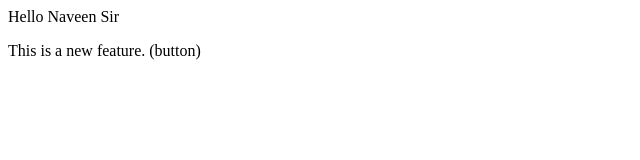
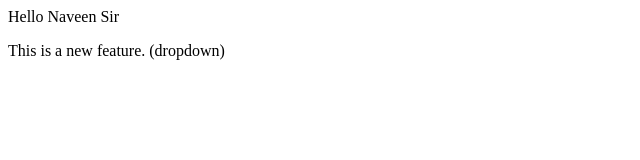
Before and after one commit to Nk8869/Second-Repo, a plain HTML site: page index.html in a window 1280 px wide. Shown: the full height of the page, 0-640 px from the left. Drawn offline with Linux system fonts and the light colour scheme.

Commit message:
Add both files

```diff
--- a/index.html
+++ b/index.html
@@ -1,2 +1,2 @@
 <p>Hello Naveen Sir</p>
-<p>This is a new feature. (button)</p>
+<p>This is a new feature. (dropdown)</p>
```
